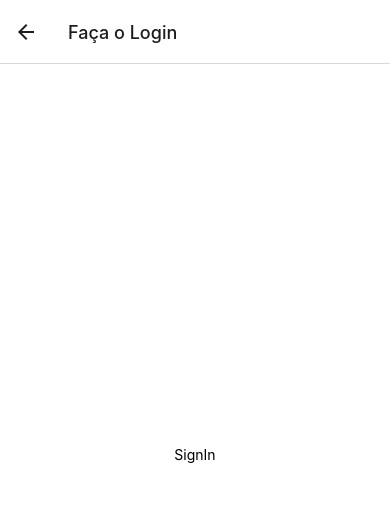
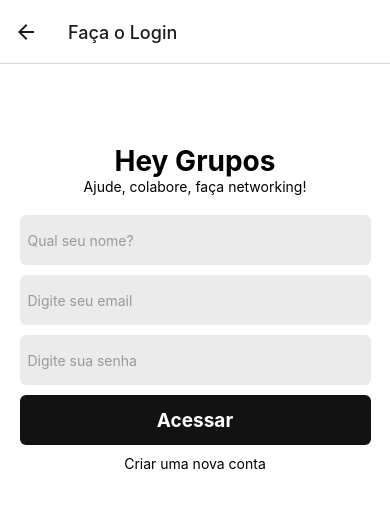
Before and after one commit to EnriqueIzel2/hey_grupos, a React Native app: screen /SignIn in a window 390 px wide. Shown: the top 508 px of the page. Built offline with nearby package versions, Linux system fonts and the light colour scheme.

Commit message:
feat: create the SignIn screen and its styles

```diff
--- a/src/screens/SignIn/index.js
+++ b/src/screens/SignIn/index.js
@@ -1,13 +1,56 @@
-import React from "react";
-import { StyleSheet, Text, View } from "react-native";
-
-// import { Container } from './styles';
+import React, { useState } from "react";
+import {
+  StyleSheet,
+  Text,
+  View,
+  TouchableOpacity,
+  TextInput,
+  SafeAreaView,
+  Platform,
+} from "react-native";
 
 const SignIn = () => {
+  const [name, setName] = useState("");
+  const [email, setEmail] = useState("");
+  const [password, setPassword] = useState("");
+
   return (
-    <View style={styles.container}>
-      <Text>SignIn</Text>
-    </View>
+    <SafeAreaView style={styles.container}>
+      <Text style={styles.logo}>Hey Grupos</Text>
+      <Text style={{ marginBottom: 20 }}>
+        Ajude, colabore, faça networking!
+      </Text>
+
+      <TextInput
+        style={styles.input}
+        value={name}
+        onChangeText={(text) => setName(text)}
+        placeholder="Qual seu nome?"
+        placeholderTextColor="#99999B"
+      />
+      <TextInput
+        style={styles.input}
+        value={email}
+        onChangeText={(text) => setEmail(text)}
+        placeholder="Digite seu email"
+        placeholderTextColor="#99999B"
+      />
+      <TextInput
+        style={styles.input}
+        value={password}
+        onChangeText={(text) => setPassword(text)}
+        placeholder="Digite sua senha"
+        placeholderTextColor="#99999B"
+      />
+
+      <TouchableOpacity style={styles.buttonLogin}>
+        <Text style={styles.buttonText}>Acessar</Text>
+      </TouchableOpacity>
+
+      <TouchableOpacity>
+        <Text>Criar uma nova conta</Text>
+      </TouchableOpacity>
+    </SafeAreaView>
   );
 };
 
@@ -16,7 +59,38 @@ const styles = StyleSheet.create({
     flex: 1,
     backgroundColor: "#fff",
     alignItems: "center",
+  },
+
+  logo: {
+    marginTop: Platform.OS === "android" ? 55 : 80,
+    fontSize: 28,
+    fontWeight: "bold",
+  },
+
+  input: {
+    color: "#121212",
+    backgroundColor: "#EBEBEB",
+    width: "90%",
+    borderRadius: 6,
+    marginBottom: 10,
+    paddingHorizontal: 8,
+    height: 50,
+  },
+
+  buttonLogin: {
+    width: "90%",
+    backgroundColor: "#121212",
+    height: 50,
     justifyContent: "center",
+    alignItems: "center",
+    marginBottom: 10,
+    borderRadius: 6,
+  },
+
+  buttonText: {
+    color: "#FFF",
+    fontWeight: "bold",
+    fontSize: 19,
   },
 });
 
```
